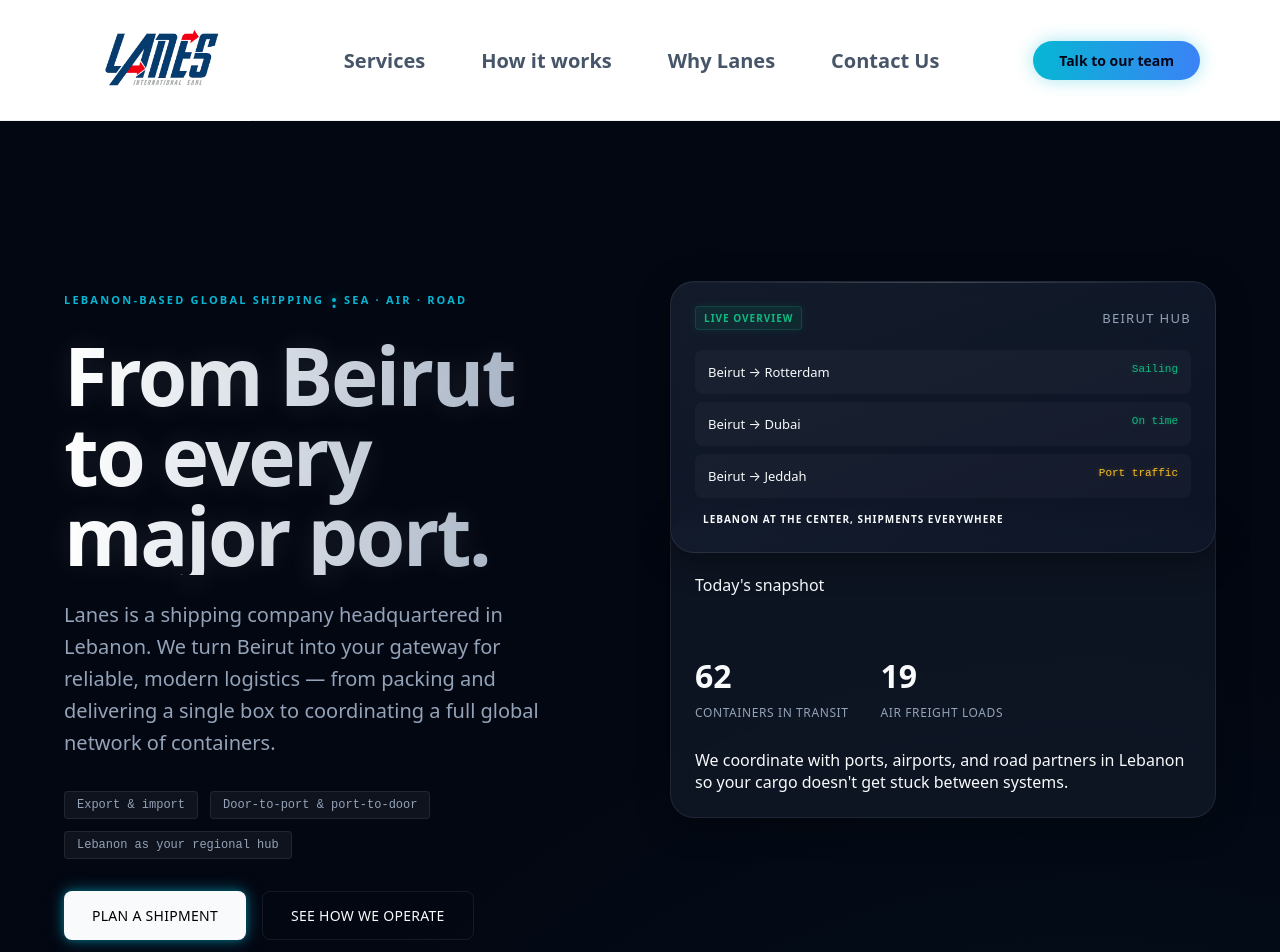
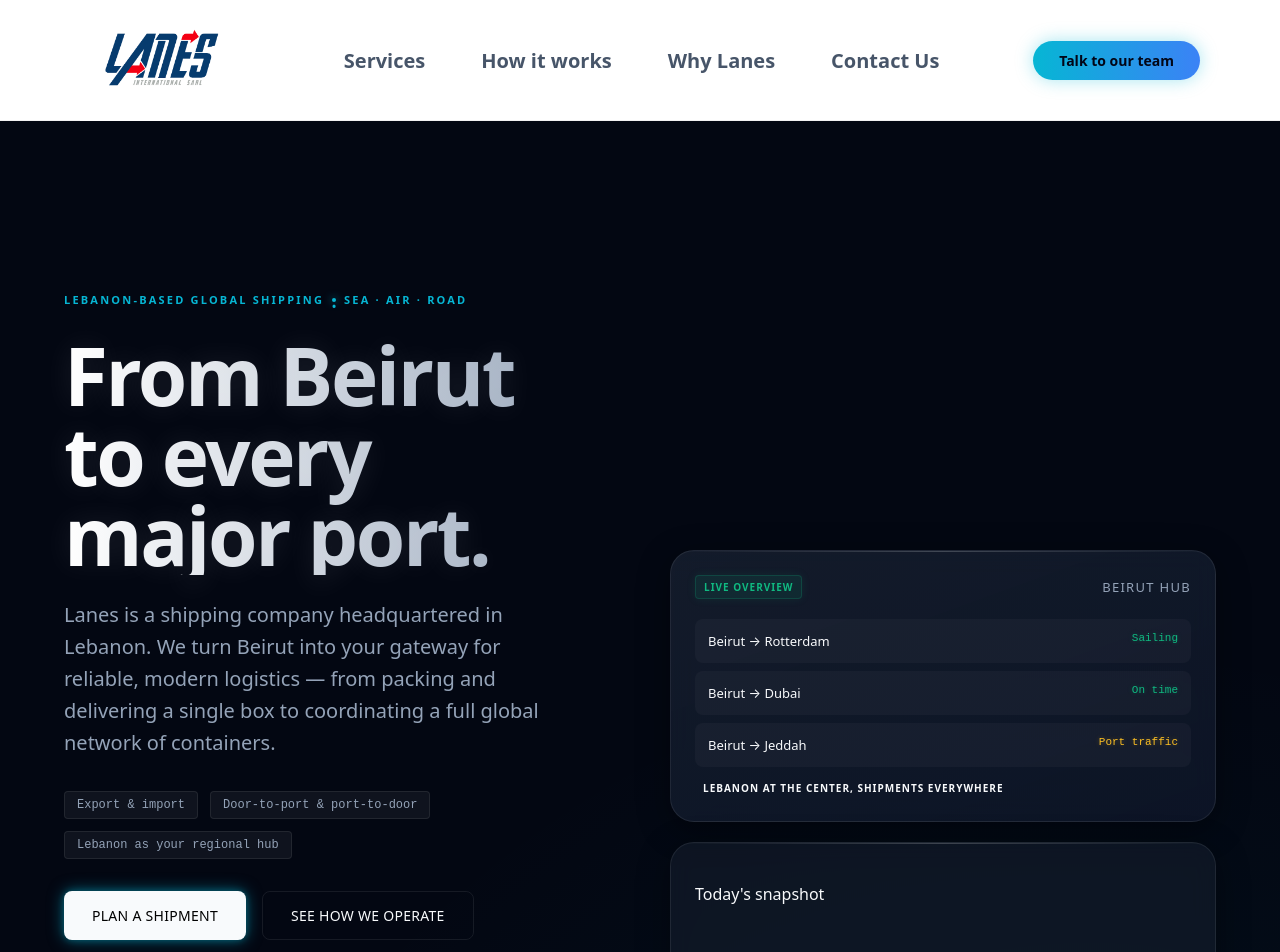
Before and after one commit to georgesmakoukji/lanes, a Next.js app: page / in a window 1280 px wide. Shown: the top 952 px of the page. Built offline with nearby package versions, Linux system fonts and the light colour scheme.

Commit message:
style: Update hero panel layout and card properties for enhanced spacing and alignment.

```diff
--- a/app/globals.css
+++ b/app/globals.css
@@ -324,10 +324,10 @@
 .hero-panel {
   display: flex;
   flex-direction: column;
-  gap: 0;
+  gap: 20px;
   perspective: 1000px;
   height: 100%;
-  justify-content: flex-start;
+  justify-content: flex-end;
 }
 
 .hero-card {
@@ -353,8 +353,6 @@
 
 .hero-card.primary {
   background: linear-gradient(160deg, rgba(30, 41, 59, 0.6), rgba(15, 23, 42, 0.8));
-  margin-bottom: -36px;
-  z-index: 2;
 }
 
 .hero-card-header {
@@ -423,9 +421,6 @@
   display: flex;
   flex-direction: column;
   gap: 16px;
-  position: relative;
-  z-index: 1;
-  padding-top: 40px;
 }
 
 .secondary-metrics {
```
